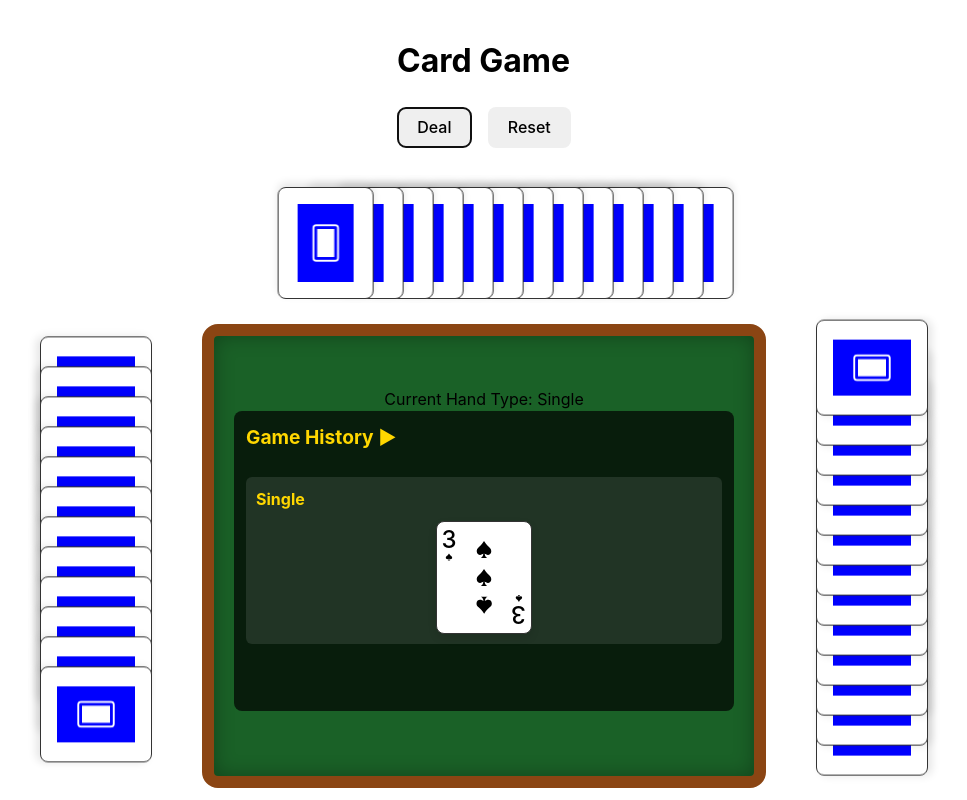
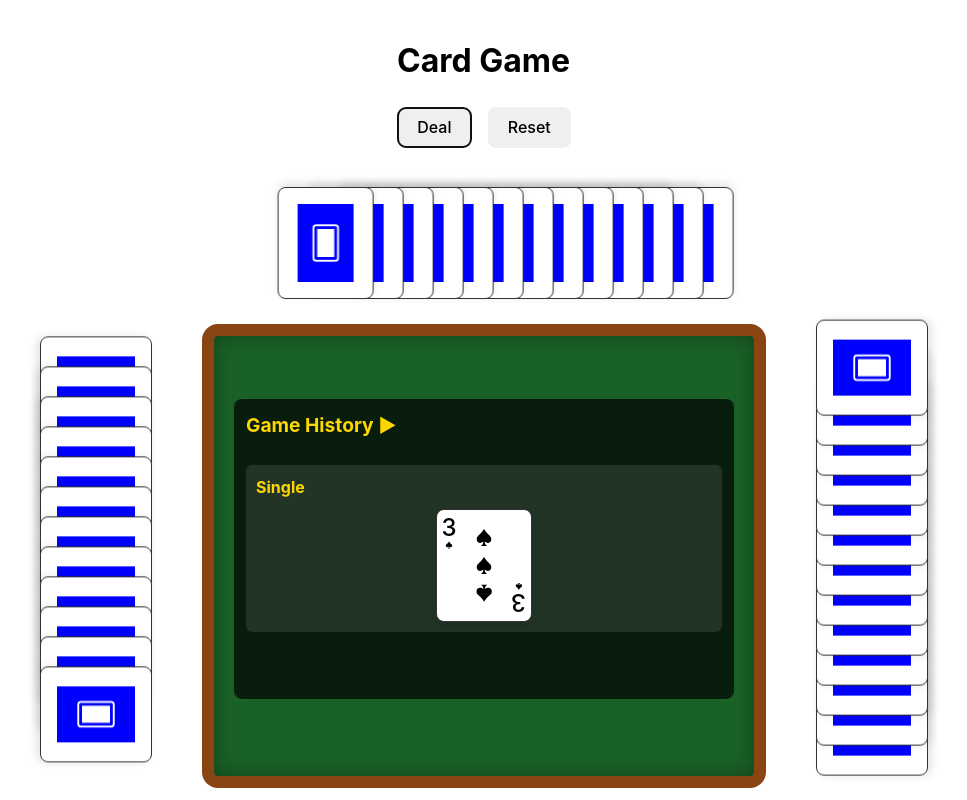
Before and after one commit to kevinphanle/ThirteenCardGame, a React (Vite) app: page / in a window 1280 px wide. Both pictures are taken after a click on the button "Deal". Shown: the top 800 px of the page, without its empty margins (156-1123 px from the left). Built offline with nearby package versions, Linux system fonts and the light colour scheme.

Commit message:
created a handhistory component

```diff
--- /dev/null
+++ b/src/HandHistory.tsx
@@ -0,0 +1,112 @@
+import React, { useState } from "react";
+import { Card as CardType } from "./types";
+import Card from "./Card";
+import classNames from "./App.module.css";
+
+interface HandHistoryProps {
+  handHistory: Array<{
+    handType: string;
+    cards: CardType[];
+  }>;
+  currentHandType: string | null;
+}
+
+const HandHistory: React.FC<HandHistoryProps> = ({
+  handHistory,
+  currentHandType,
+}) => {
+  const [showHistory, setShowHistory] = useState(false);
+
+  if (handHistory.length === 0) {
+    return null;
+  }
+
+  return (
+    <div className={classNames.handHistoryContainer}>
+      <h3 onClick={() => setShowHistory(!showHistory)}>
+        Game History {showHistory ? "▼" : "▶"}
+      </h3>
+
+      {/* Current play - always visible */}
+      <div className={classNames.currentPlay}>
+        {(() => {
+          // Find the last non-pass entry
+          const lastNonPassEntry = [...handHistory]
+            .reverse()
+            .find((entry) => entry.cards.length > 0);
+
+          if (lastNonPassEntry) {
+            return (
+              <>
+                <div className={classNames.currentPlayInfo}>
+                  <span className={classNames.handType}>
+                    {lastNonPassEntry.handType}
+                  </span>
+                </div>
+                <div className={classNames.currentPlayCards}>
+                  {lastNonPassEntry.cards.map((card, cardIndex) => (
+                    <div
+                      className={classNames.currentCardContainer}
+                      key={cardIndex}
+                      style={{
+                        marginLeft: cardIndex > 0 ? "-40px" : "0",
+                      }}
+                    >
+                      <Card card={{ ...card, hidden: false }} />
+                    </div>
+                  ))}
+                </div>
+              </>
+            );
+          }
+          return <span className={classNames.noPlay}>No cards played yet</span>;
+        })()}
+      </div>
+
+      {/* Expanded history */}
+      {showHistory && (
+        <div className={classNames.historyTimeline}>
+          {[...handHistory].reverse().map((entry, index) => (
+            <div
+              key={index}
+              className={`${classNames.historyEntry} ${
+                entry.handType === "Pass"
+                  ? classNames.passEntry
+                  : classNames.playEntry
+              }`}
+            >
+              <div className={classNames.playerIndicator}>
+                Player {(index % 4) + 1}
+              </div>
+              {entry.handType === "Pass" ? (
+                <div className={classNames.passIndicator}>PASS</div>
+              ) : (
+                <div className={classNames.playDetails}>
+                  <div className={classNames.playType}>{entry.handType}</div>
+                  <div className={classNames.historyCards}>
+                    {entry.cards.map((card, cardIndex) => (
+                      <div
+                        className={classNames.miniCardContainer}
+                        key={cardIndex}
+                        style={{
+                          marginLeft: cardIndex > 0 ? "-25px" : "0",
+                        }}
+                      >
+                        <Card
+                          key={cardIndex}
+                          card={{ ...card, hidden: false }}
+                        />
+                      </div>
+                    ))}
+                  </div>
+                </div>
+              )}
+            </div>
+          ))}
+        </div>
+      )}
+    </div>
+  );
+};
+
+export default HandHistory;
--- a/src/PlayArea.tsx
+++ b/src/PlayArea.tsx
@@ -5,6 +5,7 @@ import classNames from "./App.module.css";
 import { useGameContext } from "./GameContext";
 import { getHandType } from "./HandTypeUtils";
 import Card from "./Card";
+import HandHistory from "./HandHistory";
 
 interface PlayAreaProps {
   playerHands: CardType[][];
@@ -63,104 +64,11 @@ const PlayArea: React.FC<PlayAreaProps> = ({ playerHands, onPlayCards }) => {
 
         {/* Center play area */}
         <div className={classNames.centerPlayArea}>
-          {currentHandType && (
-            <div className="current-hand-type">
-              Current Hand Type: {currentHandType}
-            </div>
-          )}
-
-          {handHistory.length > 0 && (
-            <div className={classNames.handHistoryContainer}>
-              <h3 onClick={() => setShowHistory(!showHistory)}>
-                Game History {showHistory ? "▼" : "▶"}
-              </h3>
-
-              {/* Current play - always visible */}
-              <div className={classNames.currentPlay}>
-                {(() => {
-                  // Find the last non-pass entry
-                  const lastNonPassEntry = [...handHistory]
-                    .reverse()
-                    .find((entry) => entry.cards.length > 0);
-
-                  if (lastNonPassEntry) {
-                    return (
-                      <>
-                        <div className={classNames.currentPlayInfo}>
-                          <span className={classNames.handType}>
-                            {lastNonPassEntry.handType}
-                          </span>
-                        </div>
-                        <div className={classNames.currentPlayCards}>
-                          {lastNonPassEntry.cards.map((card, cardIndex) => (
-                            <div
-                              className={classNames.currentCardContainer}
-                              key={cardIndex}
-                              style={{
-                                marginLeft: cardIndex > 0 ? "-40px" : "0",
-                              }}
-                            >
-                              <Card card={{ ...card, hidden: false }} />
-                            </div>
-                          ))}
-                        </div>
-                      </>
-                    );
-                  }
-                  return (
-                    <span className={classNames.noPlay}>
-                      No cards played yet
-                    </span>
-                  );
-                })()}
-              </div>
-
-              {/* Expanded history */}
-              {showHistory && (
-                <div className={classNames.historyTimeline}>
-                  {handHistory.map((entry, index) => (
-                    <div
-                      key={index}
-                      className={`${classNames.historyEntry} ${
-                        entry.handType === "Pass"
-                          ? classNames.passEntry
-                          : classNames.playEntry
-                      }`}
-                    >
-                      <div className={classNames.playerIndicator}>
-                        Player {(index % 4) + 1}
-                      </div>
-                      {entry.handType === "Pass" ? (
-                        <div className={classNames.passIndicator}>PASS</div>
-                      ) : (
-                        <div className={classNames.playDetails}>
-                          <div className={classNames.playType}>
-                            {entry.handType}
-                          </div>
-                          <div className={classNames.historyCards}>
-                            {entry.cards.map((card, cardIndex) => (
-                              <div
-                                className={classNames.miniCardContainer}
-                                key={cardIndex}
-                                style={{
-                                  marginLeft: cardIndex > 0 ? "-25px" : "0",
-                                }}
-                              >
-                                <Card
-                                  key={cardIndex}
-                                  card={{ ...card, hidden: false }}
-                                />
-                              </div>
-                            ))}
-                          </div>
-                        </div>
-                      )}
-                    </div>
-                  ))}
-                </div>
-              )}
-            </div>
-          )}
+          {/* Use the new HandHistory component */}
+          <HandHistory
+            handHistory={handHistory}
+            currentHandType={currentHandType}
+          />
         </div>
 
         {/* Right player (player 1) */}
```
